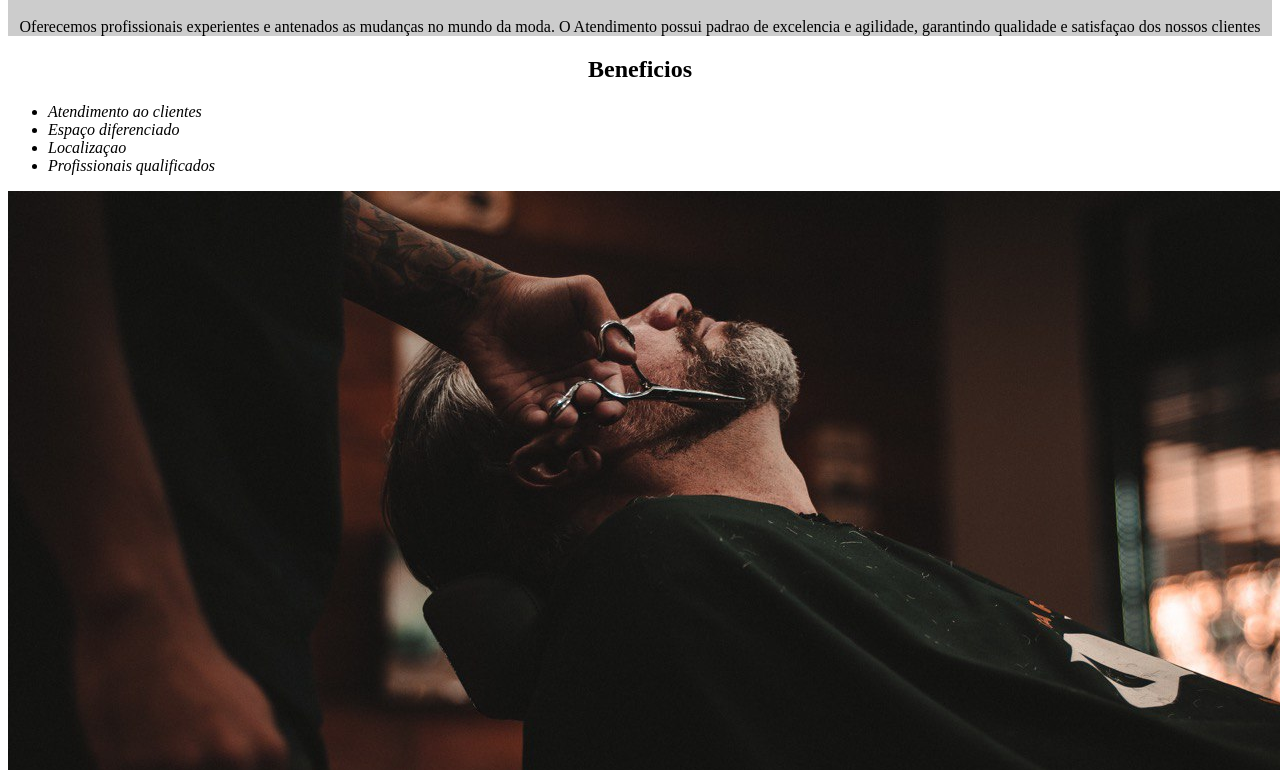
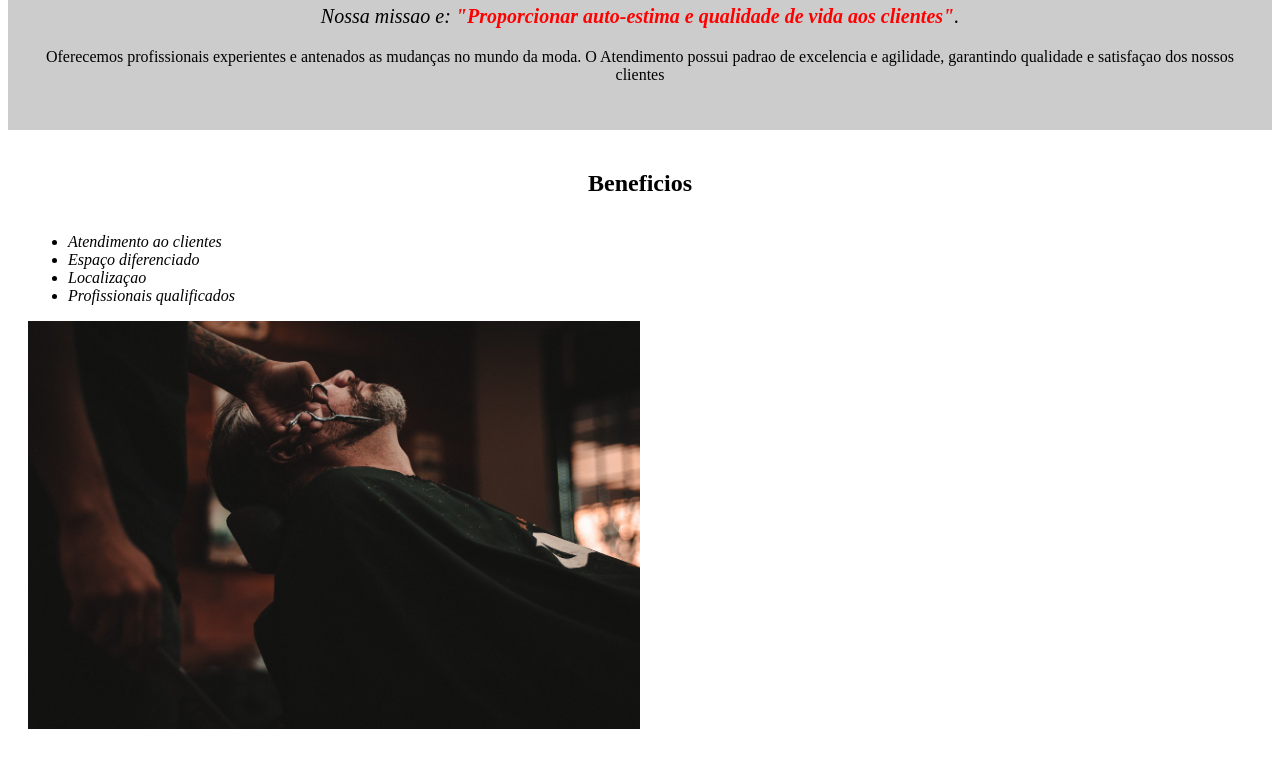
Before and after one commit to Ericksonprofissional/html5css3, a plain HTML site: page index.html in a window 1280 px wide. Shown: the part 647-1417 px from the top of the page. Drawn offline with Linux system fonts and the light colour scheme.

Commit message:
display inline e block

```diff
--- /dev/null
+++ b/css/reset.css
@@ -0,0 +1,48 @@
+/* http://meyerweb.com/eric/tools/css/reset/
+   v2.0 | 20110126
+   License: none (public domain)
+*/
+
+html, body, div, span, applet, object, iframe,
+h1, h2, h3, h4, h5, h6, p, blockquote, pre,
+a, abbr, acronym, address, big, cite, code,
+del, dfn, em, img, ins, kbd, q, s, samp,
+small, strike, strong, sub, sup, tt, var,
+b, u, i, center,
+dl, dt, dd, ol, ul, li,
+fieldset, form, label, legend,
+table, caption, tbody, tfoot, thead, tr, th, td,
+article, aside, canvas, details, embed,
+figure, figcaption, footer, header, hgroup,
+menu, nav, output, ruby, section, summary,
+time, mark, audio, video {
+	margin: 0;
+	padding: 0;
+	border: 0;
+	font-size: 100%;
+	font: inherit;
+	vertical-align: baseline;
+}
+/* HTML5 display-role reset for older browsers */
+article, aside, details, figcaption, figure,
+footer, header, hgroup, menu, nav, section {
+	display: block;
+}
+body {
+	line-height: 1;
+}
+ol, ul {
+	list-style: none;
+}
+blockquote, q {
+	quotes: none;
+}
+blockquote:before, blockquote:after,
+q:before, q:after {
+	content: '';
+	content: none;
+}
+table {
+	border-collapse: collapse;
+	border-spacing: 0;
+}
--- a/css/style.css
+++ b/css/style.css
@@ -6,6 +6,7 @@
 }
 .principal {
     background: #cccccc;
+    padding: 30px;
 }
 
 h1 {
@@ -26,11 +27,23 @@ em strong {
 
 .beneficios {
     background: #ffffff;
+    padding: 20px;
 }
 
 h2 {
     text-align: center;
 }
+
+ul {
+    display: inline-block;
+    vertical-align: top;
+    width: 36.5%;
+    margin-right: 10%;
+}
 .itens {
     font-style: italic;
 }
+
+.imagembeneficio {
+    width: 50%;
+}
--- a/index.html
+++ b/index.html
@@ -30,7 +30,7 @@
             <li class="itens">Localizaçao</li>
             <li class="itens">Profissionais qualificados</li>
         </ul>
-        <img src="img/beneficios.jpg">
+        <img src="img/beneficios.jpg" class="imagembeneficio">
     </div>
 </body>
 
```
Also changed, not shown: documentacao/css.txt.
